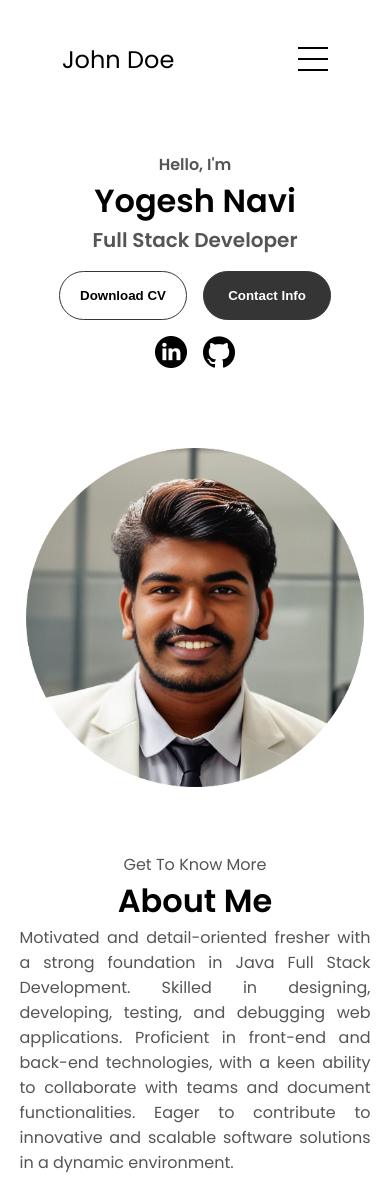
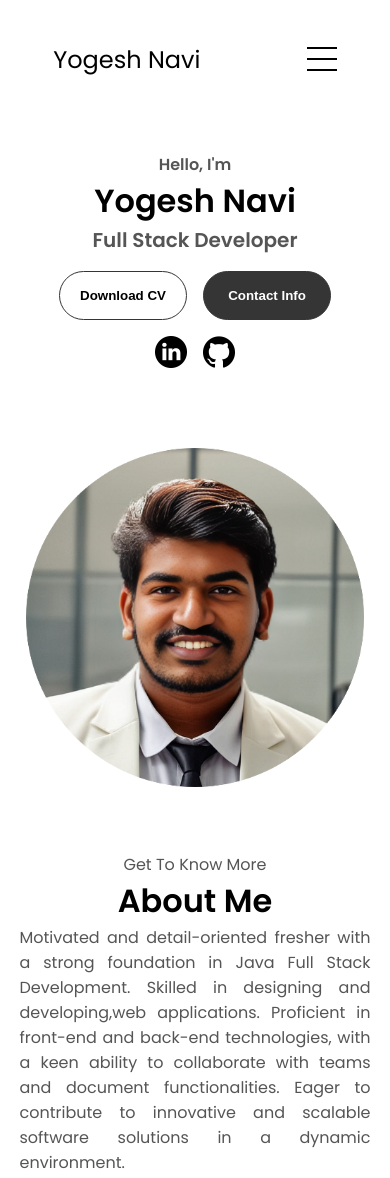
Before and after one commit to Yogesh-navi/yogesh-portfolio, a plain HTML site: page index.html in a window 390 px wide. Shown: the top 1178 px of the page. Drawn offline with Linux system fonts and the light colour scheme.

Commit message:
small bug fixed v 1.0.1
logo name updated in mobile view

```diff
--- a/index.html
+++ b/index.html
@@ -27,7 +27,7 @@
 
     <!-- MOBILE NAV-BAR    -->
     <nav id="hamburger-nav">
-      <div class="logo">John Doe</div>
+      <div class="logo">Yogesh Navi</div>
       <div class="hamburger-menu">
         <div class="hamburger-icon" onclick="toggleMenu()">
           <span></span>
@@ -101,10 +101,7 @@
         <div class="about-details-container">
             <div class="text-container">
                 <p>
-                    Motivated and detail-oriented fresher with a strong foundation in Java Full Stack Development. Skilled in designing, developing,
-                    testing, and debugging web applications. Proficient in front-end and back-end technologies, with a keen ability to collaborate
-                    with teams and document functionalities. Eager to contribute to innovative and scalable software solutions in a dynamic
-                    environment.
+                    Motivated and detail-oriented fresher with a strong foundation in Java Full Stack Development. Skilled in designing and developing,web applications. Proficient in front-end and back-end technologies, with a keen ability to collaborate with teams and document functionalities. Eager to contribute to innovative and scalable software solutions in a dynamic environment.
                 </p>
               </div>
 
```
